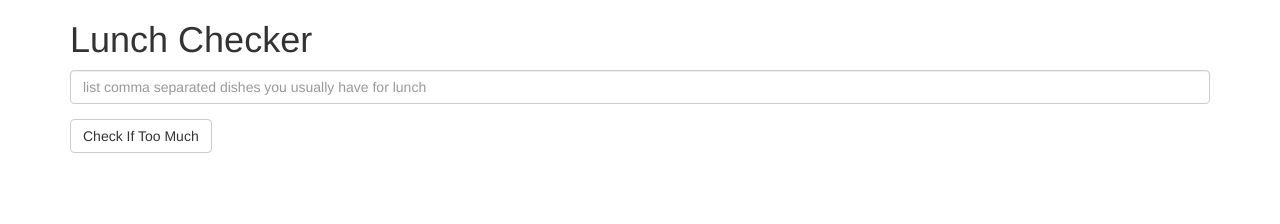
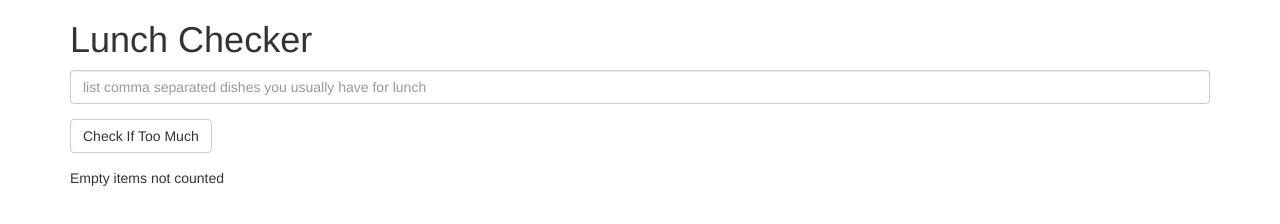
Before and after one commit to niallzato/angular-coursera, a plain HTML site: page module1-solution/index.html in a window 1280 px wide. Drawn offline with Linux system fonts and the light colour scheme.

Commit message:
finished

```diff
--- a/module1-solution/index.html
+++ b/module1-solution/index.html
@@ -27,6 +27,9 @@
          <div class="form-group message {{messageClass}}">
            {{message}}
          </div>
+         <p>
+           Empty items not counted
+         </p>
    </div>
    <script src="angular.min.js"></script>
    <script src="app.js"></script>
```
